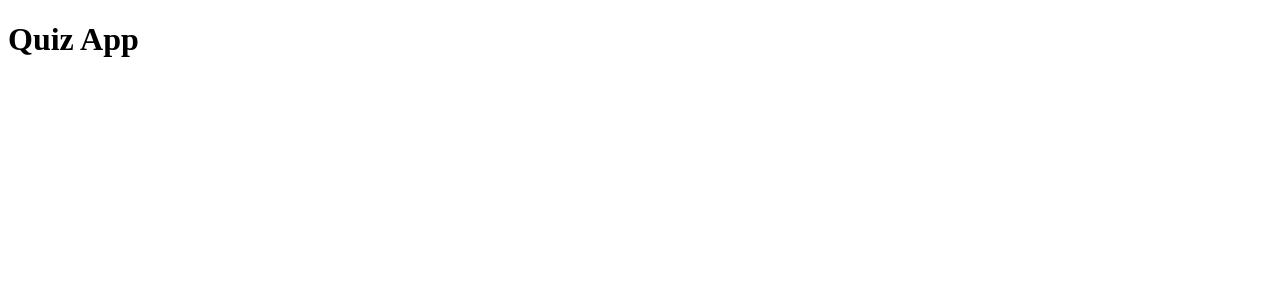
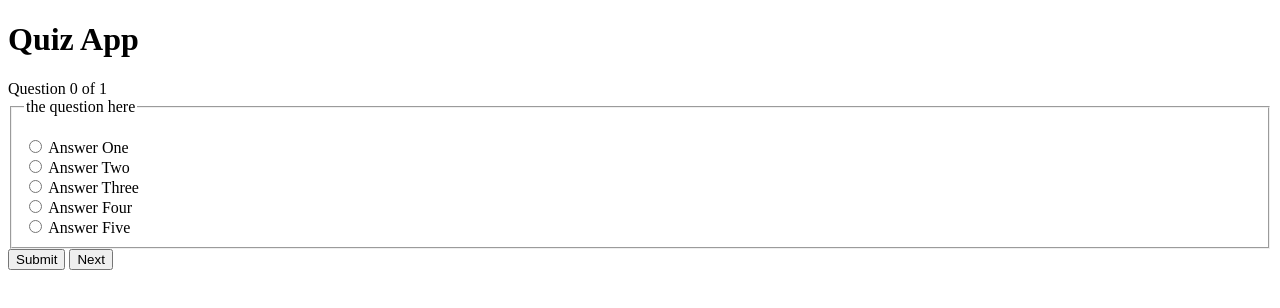
Before and after one commit to thinkful-ei-gecko/Garrett-Nancy-Quiz-App, a plain HTML site: page index.html in a window 1280 px wide. Drawn offline with nearby package versions, Linux system fonts and the light colour scheme.

Commit message:
first commit

```diff
--- a/index.html
+++ b/index.html
@@ -1,5 +1,6 @@
 <!DOCTYPE html>
 <html lang="en">
+
 <head>
   <meta charset="UTF-8">
   <meta name="viewport" content="width=device-width, initial-scale=1.0">
@@ -16,8 +17,41 @@
   <main>
     <div class="question-count"></div>
     <div class="score-count"></div>
+
+    <form>
+      <fieldset>
+        <legend class="question">the question here</legend>
+        <div class="intro"></div>
+        <div class="result">
+          <p></p>
+        </div>
+        <div class="choices">
+          <input type="radio" name="answers" id="answer-0" value="0">
+          <label for="answer-0"><span>Answer One</span></label>
+        </div>
+        <div class="choices">
+          <input type="radio" name="answers" id="answer-1" value="1">
+          <label for="answer-1"><span>Answer Two</span></label>
+        </div>
+        <div class="choices">
+          <input type="radio" name="answers" id="answer-2" value="2">
+          <label for="answer-2"><span>Answer Three</span></label>
+        </div>
+        <div class="choices">
+          <input type="radio" name="answers" id="answer-3" value="3">
+          <label for="answer-3"><span>Answer Four</span></label>
+        </div>
+        <div class="choices">
+          <input type="radio" name="answers" id="answer-4" value="4">
+          <label for="answer-4"><span>Answer Five</span></label>
+        </div>
+      </fieldset>
+      <button id="button-submit" class="button" type="submit">Submit</button>
+      <button id="button-next" class="button" type="submit">Next</button>
+    </form>
   </main>
   <script src="https://cdnjs.cloudflare.com/ajax/libs/jquery/3.4.1/jquery.min.js"></script>
   <script src="index.js"></script>
 </body>
+
 </html>
--- a/index.js
+++ b/index.js
@@ -1,6 +1,28 @@
+'use strict';
+
 //const STORE with all the questions and answers
 
+const STORE = {// currentQuestion, currentUserAnswer, question
+  currentUserAnswer: null,
+  currentQuestion: 0,
+  Questions: [{
+    question: 'Who created Slapsgiving?',
+    answer: ['Barney and Marshall', 'Robin and Lily', 'Ted and Barney', 'Ted and Marshall', 'Ted and Punchy'],
+    userAnswer: null,
+    correctAnswer: 0,
+    result: null,
+  }]
+};
+
 //function for displaying/rendering the questions and answers
+function displayQA() {
+  // render the current question
+  let currentQuestion = STORE.currentQuestion;
+  // render question count
+  $('.question-count').text(`Question ${currentQuestion} of ${STORE.Questions.length}`);
+}
+
+console.log(displayQA());
 
 //function for checking the answers
 
@@ -13,3 +35,7 @@
 //function display the results
 
 //and then move to the next question
+
+$(function(){
+  displayQA();
+});
```
Lines whose indentation alone changed are shown as unchanged.
